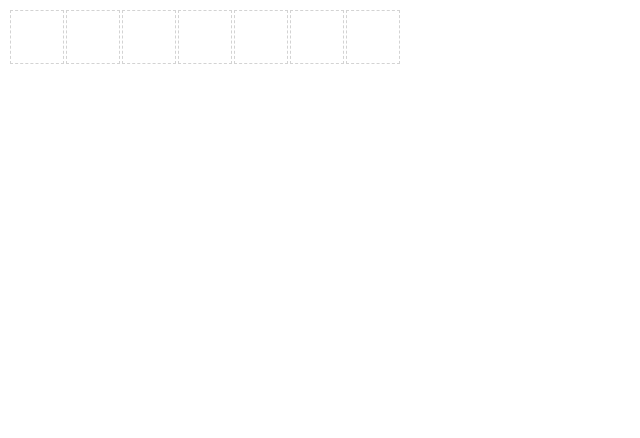
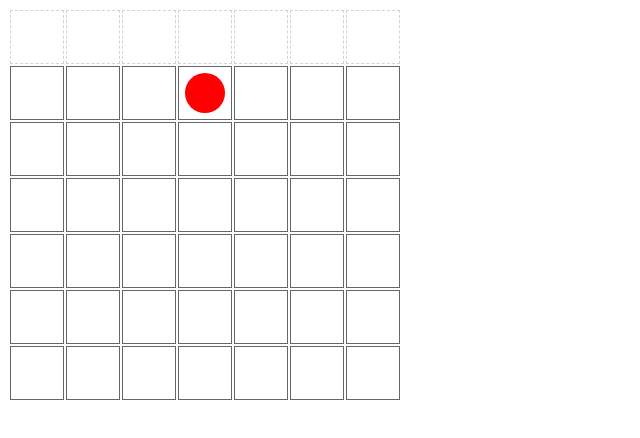
Before and after one commit to dzemel/connectFourGame, a plain HTML site: page index.html in a window 1280 px wide. Both pictures are taken after a click on the element 205 px from the left and 37 px from the top of the page. Shown: the whole page, without its empty margins (0-640 px from the left). Drawn offline with Linux system fonts and the light colour scheme.

Commit message:
step 5 completed

```diff
--- a/connect4.css
+++ b/connect4.css
@@ -13,6 +13,8 @@
   margin: 5px;
   width: 80%;
   height: 80%;
+  background-color: red;
+  border-radius: 50%;
 }
 
 /* TODO: make pieces red/blue,  depending on player 1/2 piece */
--- a/connect4.js
+++ b/connect4.js
@@ -57,9 +57,9 @@ function makeHtmlBoard() {
     let row = document.createElement("tr");
     for (let x = 0; x < WIDTH; x++) {
       // TODO: Create a table cell element and assign to a "cell" variable
-      let cell = document.createElement("tc");
+      let cell = document.createElement("td");
       // TODO: add an id, y-x, to the above table cell element
-      cell.setAttribute("id", y - x);
+      cell.setAttribute("id", `${y}-${x}`);
       // you'll use this later, so make sure you use y-x
 
       // TODO: append the table cell to the table row
@@ -81,6 +81,13 @@ function findSpotForCol(x) {
 
 function placeInTable(y, x) {
   // TODO: make a div and insert into correct table cell
+  let piece = document.createElement("div");
+  piece.classList.add("piece");
+  piece.classList.add("player");
+  //piece.createAttribute("class", player); // need to revisit ******************************** `${p1}${p2}`
+  console.log(piece);
+  let cell = document.getElementById(`${y}-${x}`);
+  cell.append(piece);
 }
 
 /** endGame: announce game end */
```
